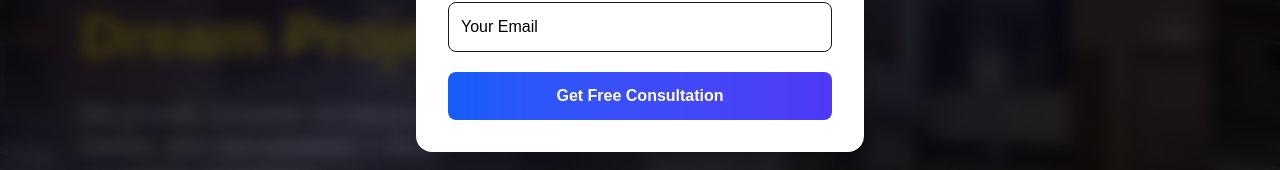
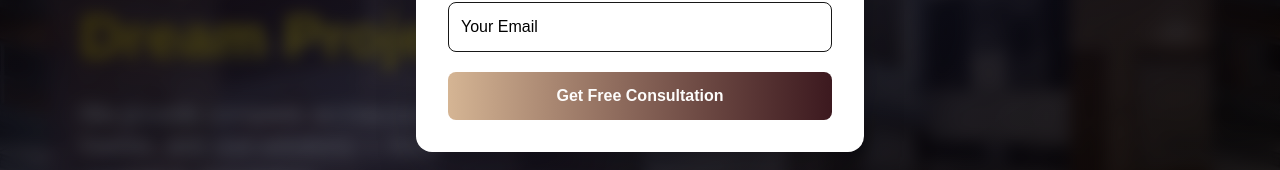
Before and after one commit to nexgen-2025/nexgen-construction-website, a Next.js app: page / in a window 1280 px wide. Shown: the part 432-602 px from the top of the page. Built offline with nearby package versions, Linux system fonts and the light colour scheme.

Commit message:
updated the popup button color

```diff
--- a/app/components/ConsultationPopup.tsx
+++ b/app/components/ConsultationPopup.tsx
@@ -134,7 +134,7 @@ const ConsultationPopup: React.FC<ConsultationPopupProps> = ({
           <button
             type="submit"
             disabled={loading}
-            className="w-full bg-gradient-to-r from-blue-600 to-indigo-600 text-white py-3 rounded-lg font-semibold hover:opacity-90 transition transform hover:scale-105 disabled:opacity-50 disabled:cursor-not-allowed"
+            className="w-full bg-gradient-to-r from-[#D5B594] to-[#3C191F] text-[#FDFCFB] py-3 rounded-lg font-semibold hover:opacity-90 transition transform hover:scale-105 disabled:opacity-50 disabled:cursor-not-allowed"
           >
             {loading ? "Sending..." : "Get Free Consultation"}
           </button>
```
